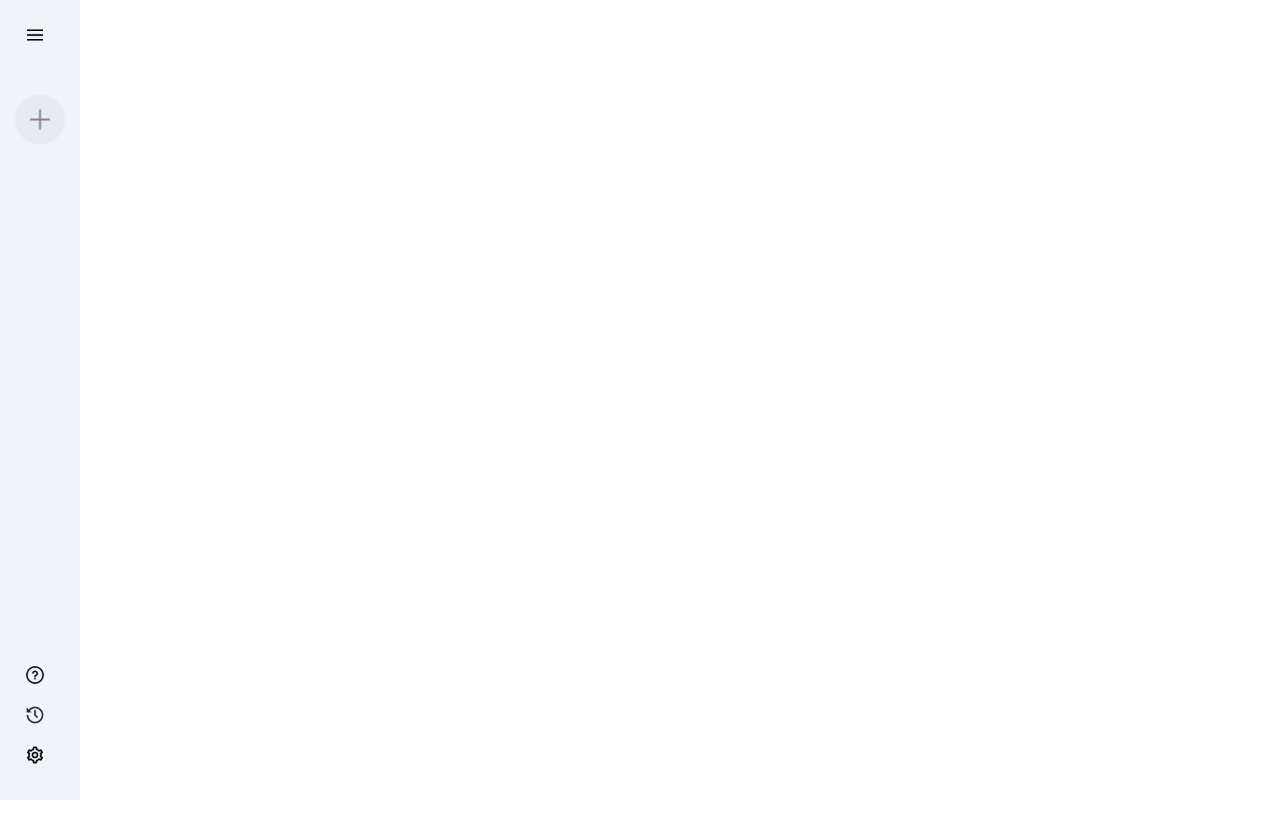
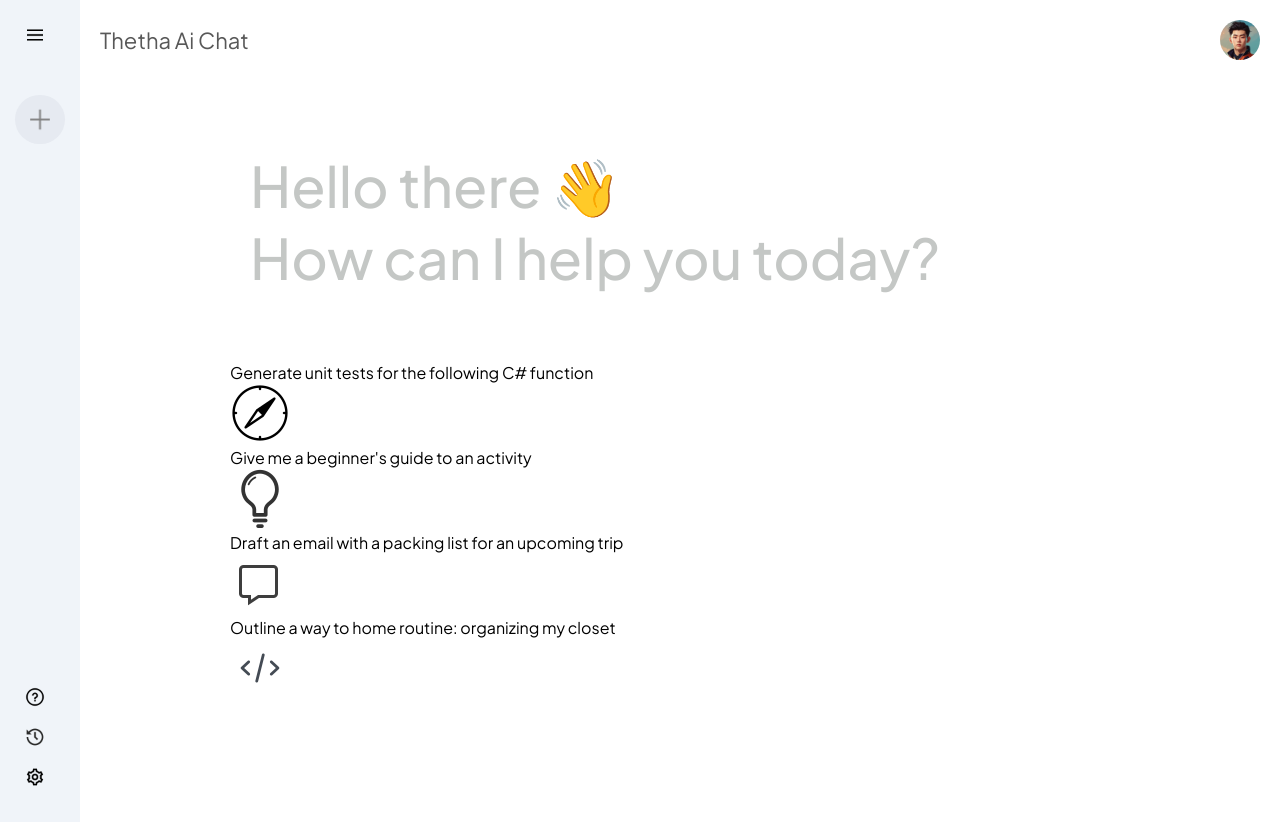
Before and after one commit to EmekaAgara/theta-ai-chat, a React (Vite) app: page / in a window 1280 px wide. Before the commit the page ends 800 px from the top, so only its background shows below. Built offline with nearby package versions, Linux system fonts and the light colour scheme.

Commit message:
main section

```diff
--- a/src/App.jsx
+++ b/src/App.jsx
@@ -1,12 +1,14 @@
-import React from 'react'
-import Sidebar from './components/Sidebar/Sidebar'
+import React from "react";
+import Sidebar from "./components/Sidebar/Sidebar";
+import Main from "./components/Main/Main";
 
 const App = () => {
   return (
     <>
-    <Sidebar/>
+      <Sidebar />
+      <Main />
     </>
-  )
-}
+  );
+};
 
-export default App
+export default App;
--- /dev/null
+++ b/src/components/Main/Main.css
@@ -0,0 +1,33 @@
+.main {
+  flex: 1;
+  min-height: 100vh;
+  padding-bottom: 15vh;
+  position: relative;
+}
+
+.main .nav {
+  display: flex;
+  align-items: center;
+  justify-content: space-between;
+  font-size: 22px;
+  padding: 20px;
+  color: #585858;
+}
+
+.main .nav img {
+  width: 40px;
+  border-radius: 50%;
+}
+
+.main-container {
+  max-width: 900px;
+  margin: auto;
+}
+
+.greet {
+  margin: 50px 0px;
+  font-size: 56px;
+  color: #c4c7c5;
+  font-weight: 500;
+  padding: 20px;
+}
--- /dev/null
+++ b/src/components/Main/Main.jsx
@@ -0,0 +1,42 @@
+import React from "react";
+import "./Main.css";
+import { assets } from "../../assets/assets";
+assets;
+function Main() {
+  return (
+    <div className="main">
+      <div className="nav">
+        <p>Thetha Ai Chat</p>
+        <img src={assets.user_icon} alt="" />
+      </div>
+      <div className="main-container">
+        <div className="greet">
+          <p>
+            <span>Hello there 👋 </span>
+          </p>
+          <p>How can I help you today?</p>
+        </div>
+        <div className="cards">
+          <div className="card">
+            <p>Generate unit tests for the following C# function</p>
+            <img src={assets.compass_icon} alt="" />
+          </div>
+          <div className="card">
+            <p>Give me a beginner's guide to an activity</p>
+            <img src={assets.bulb_icon} alt="" />
+          </div>
+          <div className="card">
+            <p>Draft an email with a packing list for an upcoming trip</p>
+            <img src={assets.message_icon} alt="" />
+          </div>
+          <div className="card">
+            <p>Outline a way to home routine: organizing my closet</p>
+            <img src={assets.code_icon} alt="" />
+          </div>
+        </div>
+      </div>
+    </div>
+  );
+}
+
+export default Main;
```
